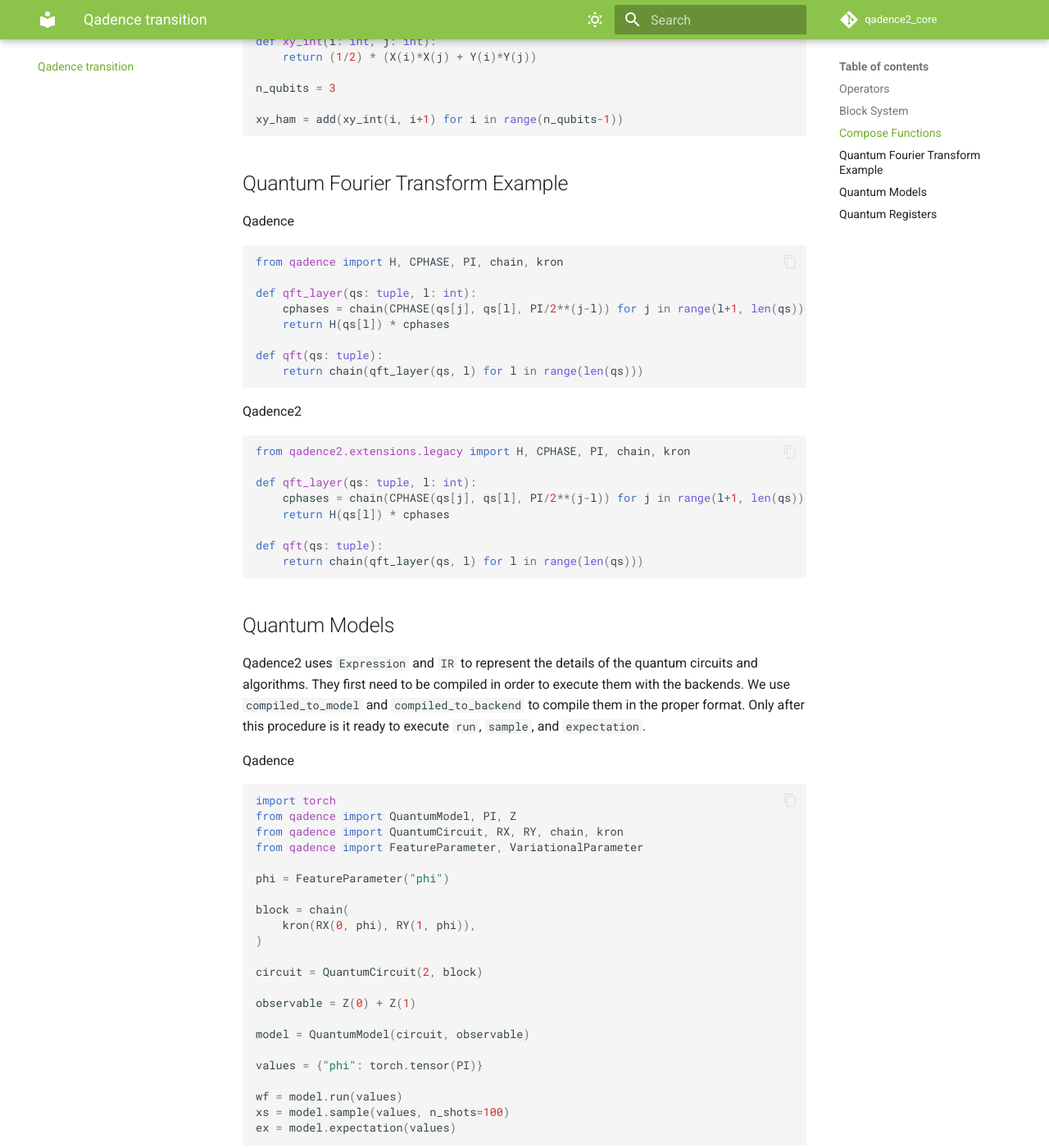
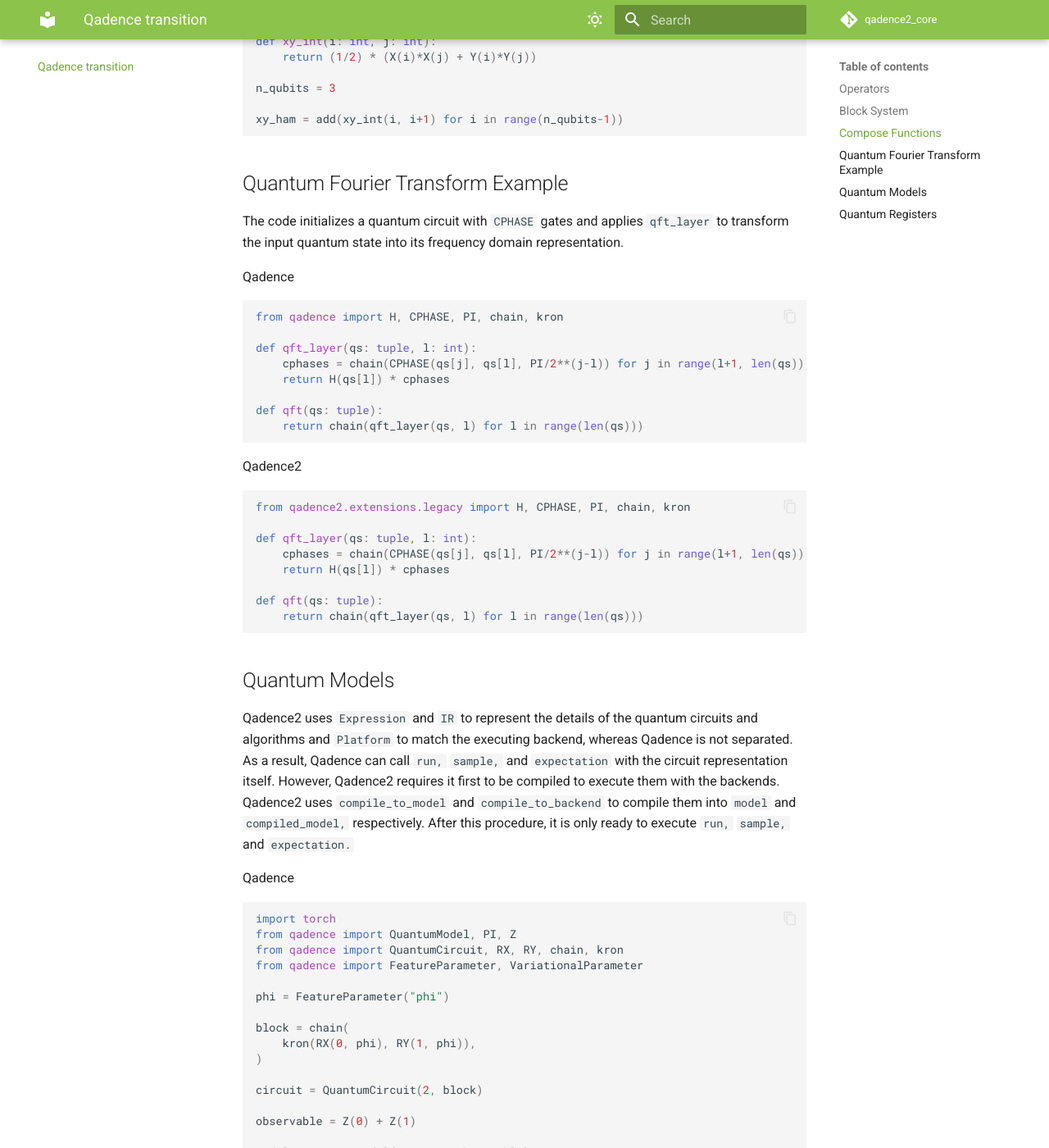
Before and after one commit to pasqal-io/qadence2-core, an MkDocs documentation site: the page built from docs/transition.md, in a window 1280 px wide and 1400 px high, scrolled down 1676 px. Shown: the whole window at 82% size. Built offline with MkDocs 1.6.1 and Material for MkDocs 9.7.7, drawn with Linux system fonts in a browser that asks for light colours; the version menu is left out; some of the changed text lies outside the part shown.

Commit message:
apply review

````diff
--- a/docs/transition.md
+++ b/docs/transition.md
@@ -49,7 +49,7 @@
 
 ## Compose Functions
 
-Custom gates can also be applied in the same way, and due to internal changes in Torch, it is recommended to use `*` instead of `@`.
+Custom gates can also be applied in the same way, and with the definition change, Qadence2 now use `*` instead of `@`.
 
 Qadence
 ```python exec="on" source="material-block" html="1" session="getting_started"
@@ -76,6 +76,8 @@
 ```
 
 ## Quantum Fourier Transform Example
+
+The code initializes a quantum circuit with `CPHASE` gates and applies `qft_layer` to transform the input quantum state into its frequency domain representation.
 
 Qadence
 ```python exec="on" source="material-block" html="1" session="getting_started"
@@ -104,7 +106,10 @@
 
 ## Quantum Models
 
-Qadence2 uses `Expression` and `IR` to represent the details of the quantum circuits and algorithms. They first need to be compiled in order to execute them with the backends. We use `compiled_to_model` and `compiled_to_backend` to compile them in the proper format. Only after this procedure is it ready to execute `run`, `sample`, and `expectation`.
+Qadence2 uses `Expression` and `IR` to represent the details of the quantum circuits and algorithms and `Platform` to match the executing backend, whereas Qadence is not separated.
+As a result, Qadence can call `run,` `sample,` and `expectation` with the circuit representation itself.
+However, Qadence2 requires it first to be compiled to execute them with the backends.
+Qadence2 uses `compile_to_model` and `compile_to_backend` to compile them into `model` and `compiled_model,` respectively. After this procedure, it is only ready to execute `run,` `sample,` and `expectation.`
 
 Qadence
 ```python exec="on" source="material-block" html="1" session="getting_started"
````
Also changed, not shown: other parts of docs/transition.md (+2 -2 lines).
